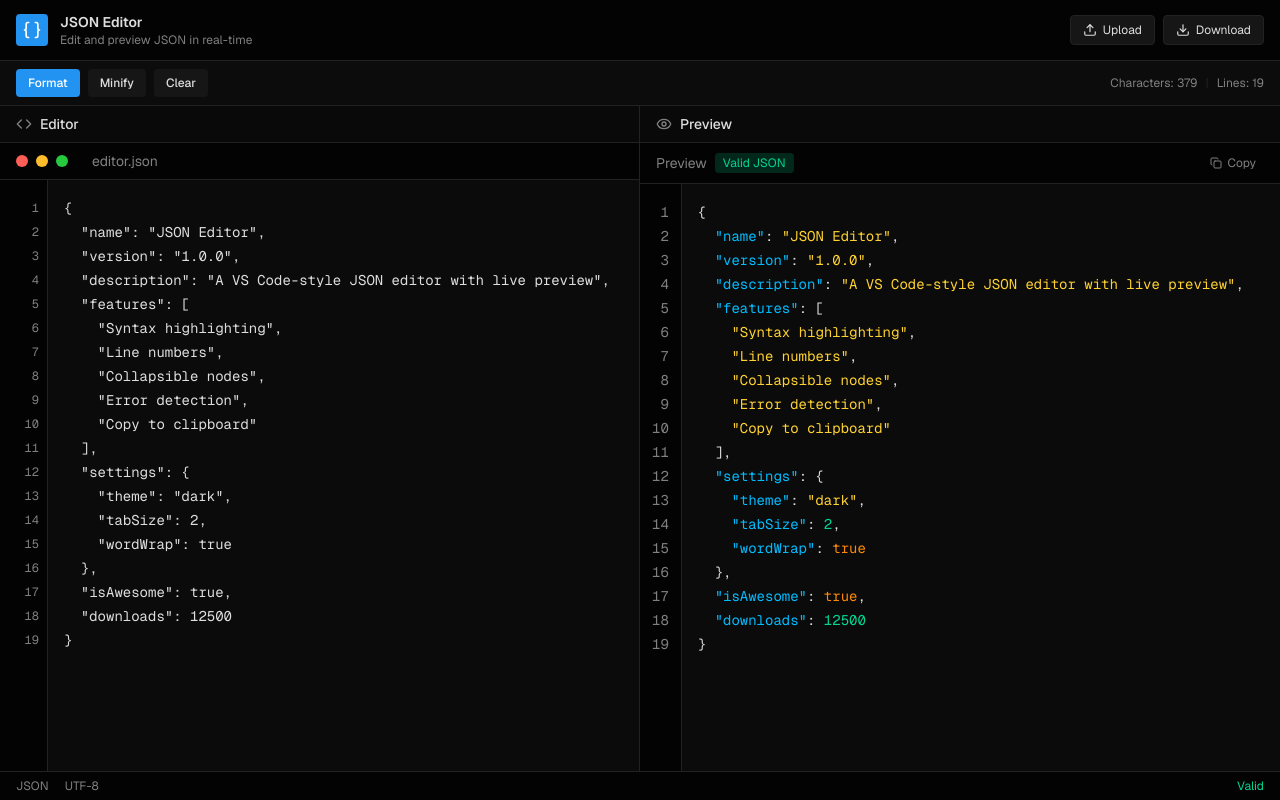
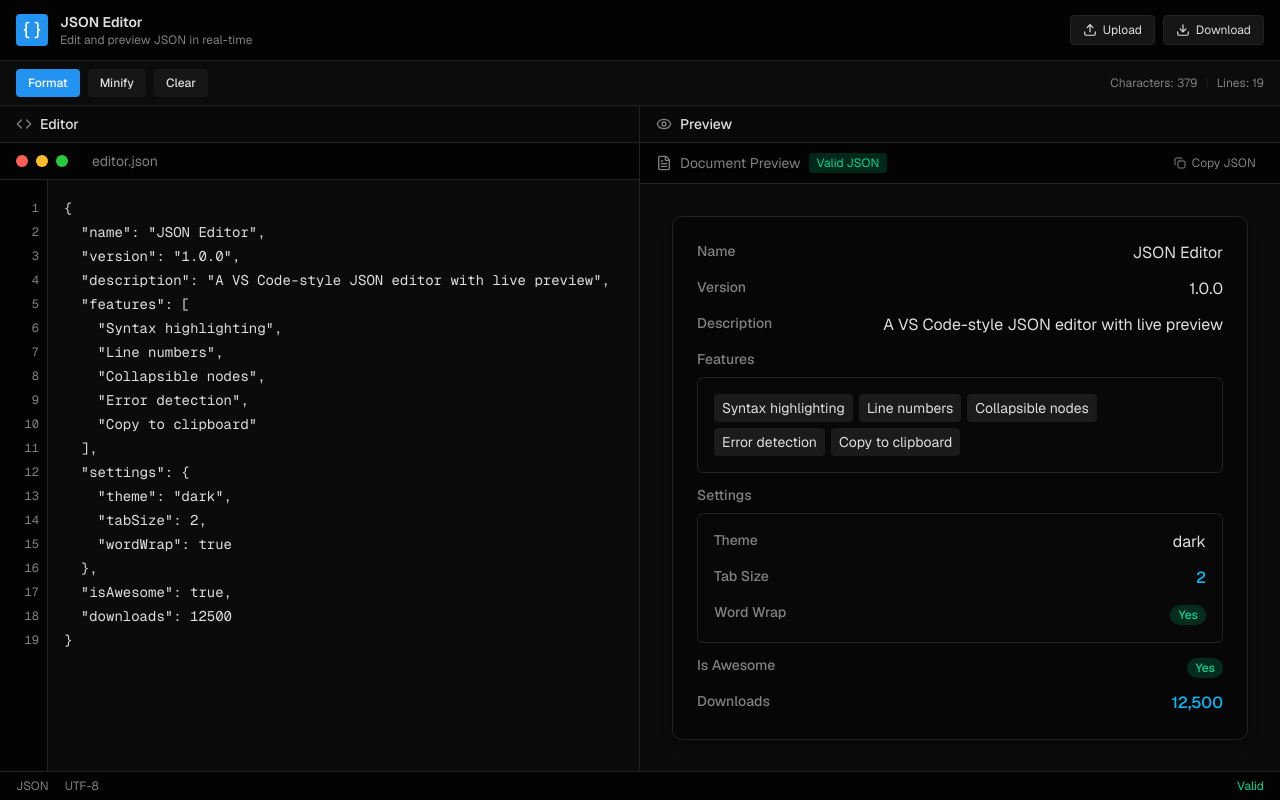
Before and after one commit to Gongchampou/json-converter, a Next.js app: page / in a window 1280 px wide. Built offline with nearby package versions, Linux system fonts and the light colour scheme.

Commit message:
feat: enhance JSON preview with document-style format\n\nRender JSON data as a formatted document with readable labels, badges, and links.

```diff
--- a/components/json-preview.tsx
+++ b/components/json-preview.tsx
@@ -1,90 +1,181 @@
 "use client"
 
 import { useState, useMemo } from "react"
-import { Copy, Check } from "lucide-react"
+import { Copy, Check, FileText } from "lucide-react"
 
 interface JsonPreviewProps {
   data: unknown
   error?: string | null
 }
 
-function highlightJson(json: string): React.ReactNode[] {
-  const lines = json.split("\n")
+function formatKey(key: string): string {
+  // Convert camelCase or snake_case to Title Case with spaces
+  return key
+    .replace(/([A-Z])/g, " $1")
+    .replace(/_/g, " ")
+    .replace(/^\w/, (c) => c.toUpperCase())
+    .trim()
+}
 
-  return lines.map((line, lineIndex) => {
-    const tokens: React.ReactNode[] = []
-    let i = 0
-    let tokenIndex = 0
+function RenderValue({ value, depth = 0 }: { value: unknown; depth?: number }) {
+  if (value === null) {
+    return <span className="italic text-muted-foreground">None</span>
+  }
 
-    while (i < line.length) {
-      // Match whitespace
-      const wsMatch = line.slice(i).match(/^(\s+)/)
-      if (wsMatch) {
-        tokens.push(<span key={tokenIndex++}>{wsMatch[1]}</span>)
-        i += wsMatch[1].length
-        continue
-      }
+  if (typeof value === "boolean") {
+    return (
+      <span
+        className={`inline-flex items-center rounded-full px-2 py-0.5 text-xs font-medium ${
+          value
+            ? "bg-emerald-500/20 text-emerald-400"
+            : "bg-red-500/20 text-red-400"
+        }`}
+      >
+        {value ? "Yes" : "No"}
+      </span>
+    )
+  }
 
-      // Match string (key or value)
-      const stringMatch = line.slice(i).match(/^"([^"\\]|\\.)*"/)
-      if (stringMatch) {
-        const str = stringMatch[0]
-        // Check if it's a key (followed by colon)
-        const afterString = line.slice(i + str.length)
-        if (afterString.match(/^\s*:/)) {
-          tokens.push(
-            <span key={tokenIndex++} className="text-sky-400">{str}</span>
-          )
-        } else {
-          tokens.push(
-            <span key={tokenIndex++} className="text-amber-300">{str}</span>
+  if (typeof value === "number") {
+    return <span className="font-medium text-sky-400">{value.toLocaleString()}</span>
+  }
+
+  if (typeof value === "string") {
+    // Check if it's a URL
+    if (value.match(/^https?:\/\//)) {
+      return (
+        <a
+          href={value}
+          target="_blank"
+          rel="noopener noreferrer"
+          className="text-primary underline underline-offset-2 hover:text-primary/80"
+        >
+          {value}
+        </a>
+      )
+    }
+    // Check if it's an email
+    if (value.match(/^[^\s@]+@[^\s@]+\.[^\s@]+$/)) {
+      return (
+        <a
+          href={`mailto:${value}`}
+          className="text-primary underline underline-offset-2 hover:text-primary/80"
+        >
+          {value}
+        </a>
+      )
+    }
+    // Check if it looks like a date
+    if (value.match(/^\d{4}-\d{2}-\d{2}/) || value.match(/^\d{2}\/\d{2}\/\d{4}/)) {
+      try {
+        const date = new Date(value)
+        if (!isNaN(date.getTime())) {
+          return (
+            <span className="text-foreground">
+              {date.toLocaleDateString("en-US", {
+                year: "numeric",
+                month: "long",
+                day: "numeric",
+              })}
+            </span>
           )
         }
-        i += str.length
-        continue
+      } catch {
+        // Not a valid date, render as string
       }
+    }
+    return <span className="text-foreground">{value}</span>
+  }
 
-      // Match number
-      const numMatch = line.slice(i).match(/^-?\d+\.?\d*([eE][+-]?\d+)?/)
-      if (numMatch) {
-        tokens.push(
-          <span key={tokenIndex++} className="text-emerald-400">{numMatch[0]}</span>
-        )
-        i += numMatch[0].length
-        continue
-      }
+  if (Array.isArray(value)) {
+    if (value.length === 0) {
+      return <span className="italic text-muted-foreground">Empty list</span>
+    }
 
-      // Match boolean and null
-      const boolNullMatch = line.slice(i).match(/^(true|false|null)/)
-      if (boolNullMatch) {
-        tokens.push(
-          <span key={tokenIndex++} className="text-orange-400">{boolNullMatch[0]}</span>
-        )
-        i += boolNullMatch[0].length
-        continue
-      }
+    // Check if it's an array of primitives
+    const allPrimitives = value.every(
+      (item) =>
+        typeof item === "string" ||
+        typeof item === "number" ||
+        typeof item === "boolean"
+    )
 
-      // Match brackets, braces, colons, commas
-      const punctMatch = line.slice(i).match(/^[{}\[\]:,]/)
-      if (punctMatch) {
-        tokens.push(
-          <span key={tokenIndex++} className="text-foreground">{punctMatch[0]}</span>
-        )
-        i += 1
-        continue
-      }
+    if (allPrimitives) {
+      return (
+        <div className="flex flex-wrap gap-1.5">
+          {value.map((item, index) => (
+            <span
+              key={index}
+              className="inline-flex items-center rounded-md bg-accent px-2 py-1 text-sm"
+            >
+              {String(item)}
+            </span>
+          ))}
+        </div>
+      )
+    }
 
-      // Fallback: single character
-      tokens.push(<span key={tokenIndex++}>{line[i]}</span>)
-      i++
+    // Array of objects - render as cards
+    return (
+      <div className="mt-2 space-y-3">
+        {value.map((item, index) => (
+          <div
+            key={index}
+            className="rounded-lg border border-border bg-background p-4"
+          >
+            <div className="mb-2 text-xs font-medium text-muted-foreground">
+              Item {index + 1}
+            </div>
+            <RenderValue value={item} depth={depth + 1} />
+          </div>
+        ))}
+      </div>
+    )
+  }
+
+  if (typeof value === "object") {
+    const entries = Object.entries(value as Record<string, unknown>)
+    if (entries.length === 0) {
+      return <span className="italic text-muted-foreground">Empty object</span>
     }
 
     return (
-      <div key={lineIndex} className="whitespace-pre">
-        {tokens.length > 0 ? tokens : " "}
+      <div className={`space-y-3 ${depth > 0 ? "" : ""}`}>
+        {entries.map(([key, val]) => {
+          const isComplexValue =
+            typeof val === "object" && val !== null && Object.keys(val).length > 0
+
+          return (
+            <div key={key} className={isComplexValue ? "space-y-2" : ""}>
+              <div
+                className={`${
+                  isComplexValue
+                    ? "flex flex-col gap-1"
+                    : "flex items-start justify-between gap-4"
+                }`}
+              >
+                <span className="shrink-0 text-sm font-medium text-muted-foreground">
+                  {formatKey(key)}
+                </span>
+                {!isComplexValue && (
+                  <div className="text-right">
+                    <RenderValue value={val} depth={depth + 1} />
+                  </div>
+                )}
+              </div>
+              {isComplexValue && (
+                <div className="rounded-lg border border-border bg-card/50 p-4">
+                  <RenderValue value={val} depth={depth + 1} />
+                </div>
+              )}
+            </div>
+          )
+        })}
       </div>
     )
-  })
+  }
+
+  return <span>{String(value)}</span>
 }
 
 export function JsonPreview({ data, error }: JsonPreviewProps) {
@@ -98,16 +189,6 @@ export function JsonPreview({ data, error }: JsonPreviewProps) {
       return ""
     }
   }, [data])
-
-  const lines = useMemo(() => {
-    if (!formattedJson) return []
-    return formattedJson.split("\n")
-  }, [formattedJson])
-
-  const highlightedContent = useMemo(() => {
-    if (!formattedJson) return null
-    return highlightJson(formattedJson)
-  }, [formattedJson])
 
   const handleCopy = async () => {
     try {
@@ -123,7 +204,8 @@ export function JsonPreview({ data, error }: JsonPreviewProps) {
     <div className="flex h-full flex-col">
       <div className="flex items-center justify-between border-b border-border bg-sidebar px-4 py-2">
         <div className="flex items-center gap-2">
-          <span className="text-sm text-muted-foreground">Preview</span>
+          <FileText className="size-4 text-muted-foreground" />
+          <span className="text-sm text-muted-foreground">Document Preview</span>
           {!error && data !== undefined && (
             <span className="rounded bg-emerald-500/20 px-2 py-0.5 text-xs text-emerald-400">
               Valid JSON
@@ -143,13 +225,13 @@ export function JsonPreview({ data, error }: JsonPreviewProps) {
             ) : (
               <>
                 <Copy className="size-3" />
-                Copy
+                Copy JSON
               </>
             )}
           </button>
         )}
       </div>
-      <div className="flex-1 overflow-auto bg-card">
+      <div className="flex-1 overflow-auto">
         {error ? (
           <div className="flex h-full flex-col items-center justify-center gap-3 p-4 text-center">
             <div className="rounded-full bg-destructive/20 p-3">
@@ -173,20 +255,24 @@ export function JsonPreview({ data, error }: JsonPreviewProps) {
             </div>
           </div>
         ) : data === undefined ? (
-          <div className="flex h-full items-center justify-center p-4 text-muted-foreground">
-            Enter JSON in the editor to see preview
+          <div className="flex h-full flex-col items-center justify-center gap-4 p-8 text-center">
+            <div className="rounded-full bg-muted p-4">
+              <FileText className="size-8 text-muted-foreground" />
+            </div>
+            <div>
+              <p className="font-medium text-foreground">No Data to Preview</p>
+              <p className="mt-1 text-sm text-muted-foreground">
+                Paste or type JSON in the editor to see it displayed here
+              </p>
+            </div>
           </div>
         ) : (
-          <div className="flex h-full font-mono text-sm leading-6">
-            {/* Line numbers */}
-            <div className="sticky left-0 select-none border-r border-border bg-sidebar px-3 py-4 text-right text-muted-foreground">
-              {lines.map((_, index) => (
-                <div key={index}>{index + 1}</div>
-              ))}
-            </div>
-            {/* Code content */}
-            <div className="flex-1 overflow-x-auto p-4">
-              {highlightedContent}
+          <div className="bg-card">
+            {/* Document container - like a PDF page */}
+            <div className="mx-auto max-w-3xl p-8">
+              <div className="rounded-xl border border-border bg-background p-6 shadow-lg">
+                <RenderValue value={data} />
+              </div>
             </div>
           </div>
         )}
```
